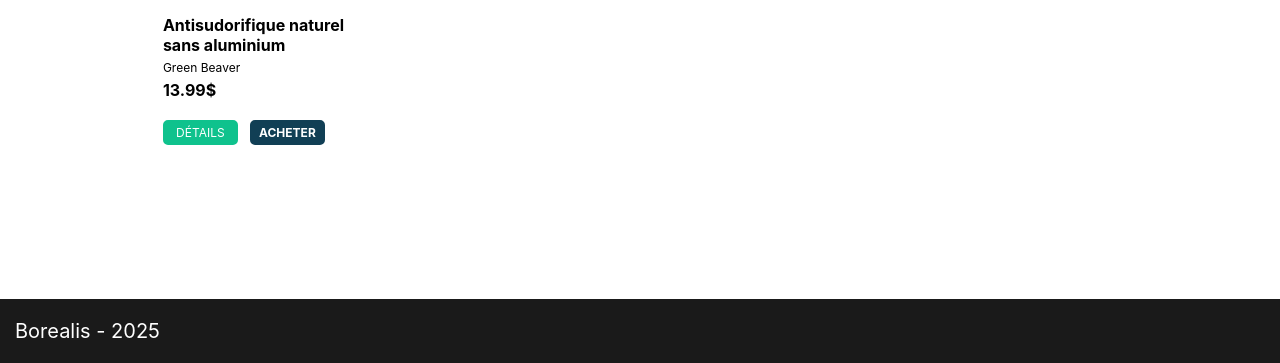
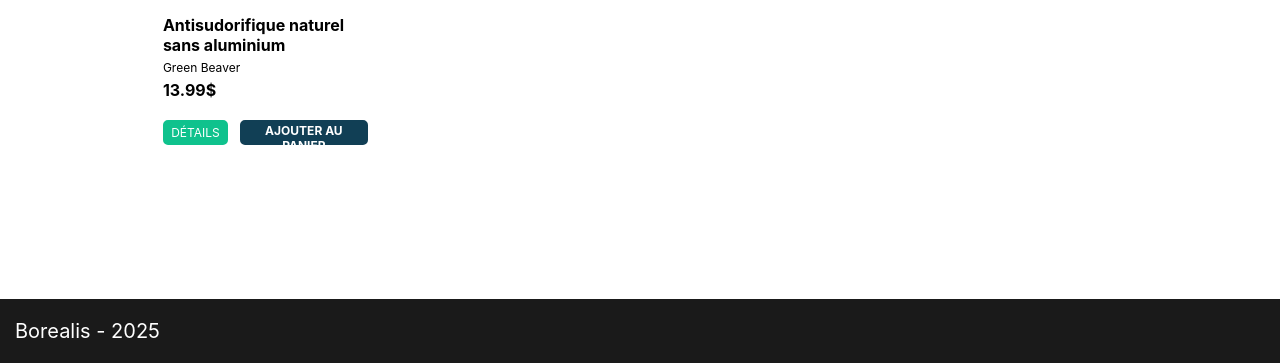
Before and after one commit to LPSEG1/Borealis_GLO2005_H25, a Flask app: page / in a window 1280 px wide. Shown: the part 437-800 px from the top of the page. Run offline with Flask 3, Linux system fonts and the light colour scheme; data comes from the database, SQL or seed files in the repository.

Commit message:
changement de acheter pour ajouter au panier

```diff
--- a/static/css/style.css
+++ b/static/css/style.css
@@ -321,7 +321,7 @@ header {
 }
 
 .buy-btn {
-  width: 75px;
+  width: 150px;
   height: 25px;
   border: 2px solid #113f55;
   border-radius: 5px;
--- a/templates/index.html
+++ b/templates/index.html
@@ -108,7 +108,7 @@
       </div>
       <div class="product-buttons">
         <button class="details-btn" onclick="window.location.href='{{url_for('item', itemPage=item[0])}}'">DÉTAILS</button>
-        <button class="buy-btn" onclick="window.location.href='{{url_for('orders', user=GlobalUser)}}'">ACHETER</button>
+        <button class="buy-btn" onclick="window.location.href='{{url_for('orders', user=GlobalUser)}}'">AJOUTER AU PANIER</button>
       </div>
     </article>
     {% endfor %}
--- a/templates/item.html
+++ b/templates/item.html
@@ -132,7 +132,7 @@
             </select>
           </div>
         </div>
-        <button class="buy-btn">ACHETER</button>
+        <button class="buy-btn">AJOUTER AU PANIER</button>
       </form>
     </aside>
   </article>
```
